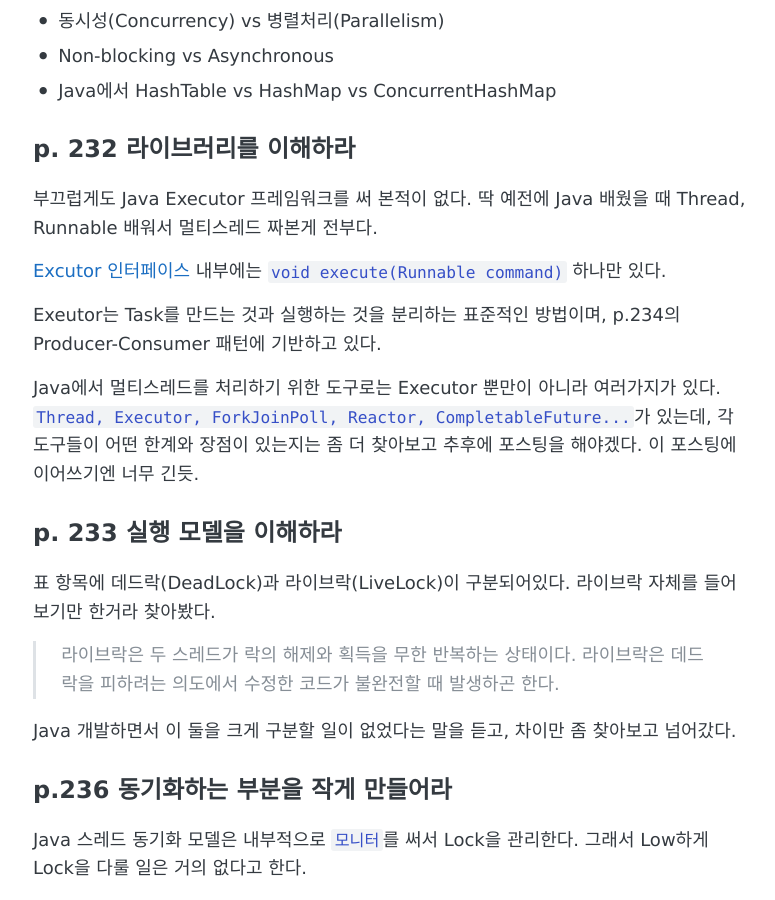
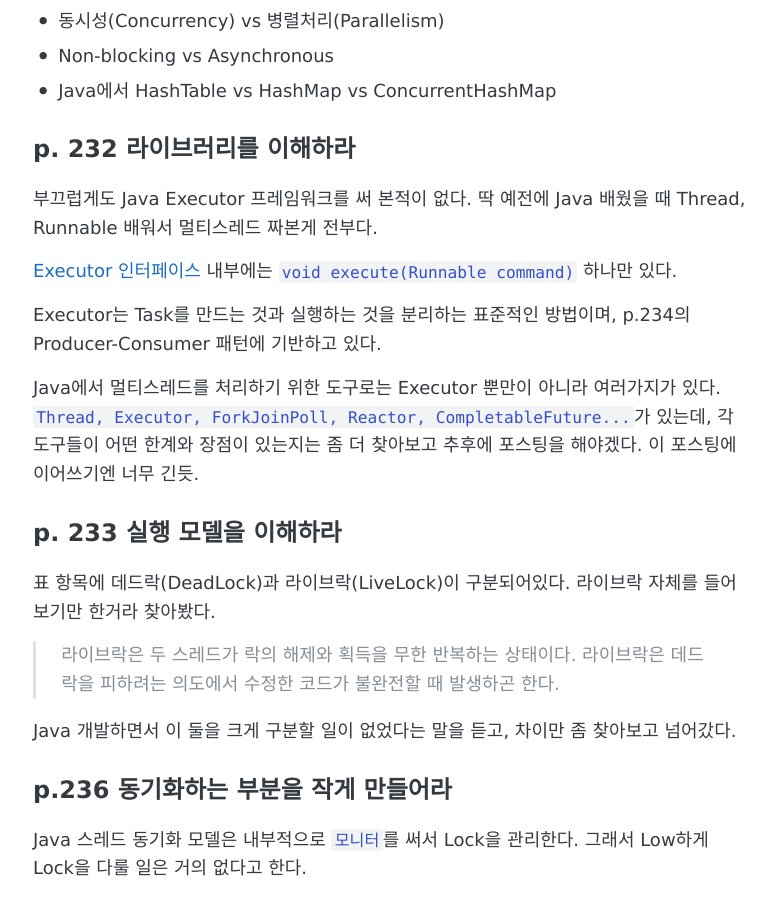
Before and after one commit to hyesun03/hyesun03.github.io, a Jekyll site: the page built from _posts/2019-04-18-cleancode-04.md, in a window 1280 px wide and 900 px high, scrolled down 1580 px. Shown: the whole window, without its empty margins (247-1022 px from the left). Built offline with Jekyll 4.4.1, drawn with Linux system fonts in a browser that asks for light colours; comment, search, counter and statistics services are not loaded.

Commit message:
fix typo

```diff
--- a/_posts/2019-04-18-cleancode-04.md
+++ b/_posts/2019-04-18-cleancode-04.md
@@ -42,9 +42,9 @@ tags:
 ## p. 232 라이브러리를 이해하라
 부끄럽게도 Java Executor 프레임워크를 써 본적이 없다. 딱 예전에 Java 배웠을 때 Thread, Runnable 배워서 멀티스레드 짜본게 전부다.
 
-[Excutor 인터페이스](https://docs.oracle.com/javase/8/docs/api/java/util/concurrent/Executor.html) 내부에는 `void execute(Runnable command)` 하나만 있다.
+[Executor 인터페이스](https://docs.oracle.com/javase/8/docs/api/java/util/concurrent/Executor.html) 내부에는 `void execute(Runnable command)` 하나만 있다.
 
-Exeutor는 Task를 만드는 것과 실행하는 것을 분리하는 표준적인 방법이며, p.234의 Producer-Consumer 패턴에 기반하고 있다.
+Executor는 Task를 만드는 것과 실행하는 것을 분리하는 표준적인 방법이며, p.234의 Producer-Consumer 패턴에 기반하고 있다.
 
 Java에서 멀티스레드를 처리하기 위한 도구로는 Executor 뿐만이 아니라 여러가지가 있다. `Thread, Executor, ForkJoinPoll, Reactor, CompletableFuture...`가 있는데, 각 도구들이 어떤 한계와 장점이 있는지는 좀 더 찾아보고 추후에 포스팅을 해야겠다. 이 포스팅에 이어쓰기엔 너무 긴듯.
 
```
Also changed, not shown: _posts/2019-03-25-cleancode-01.md (+1 -1 lines), _posts/2019-04-01-cleancode-02.md (+1 -1 lines).
